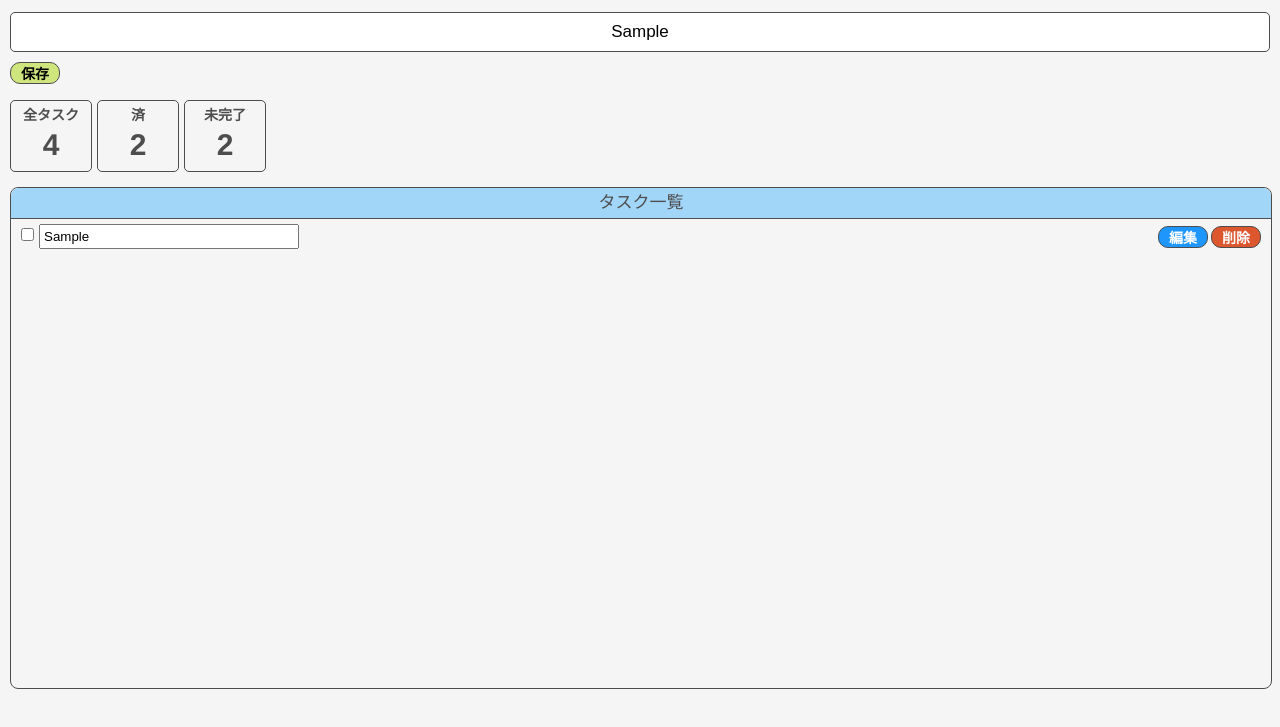
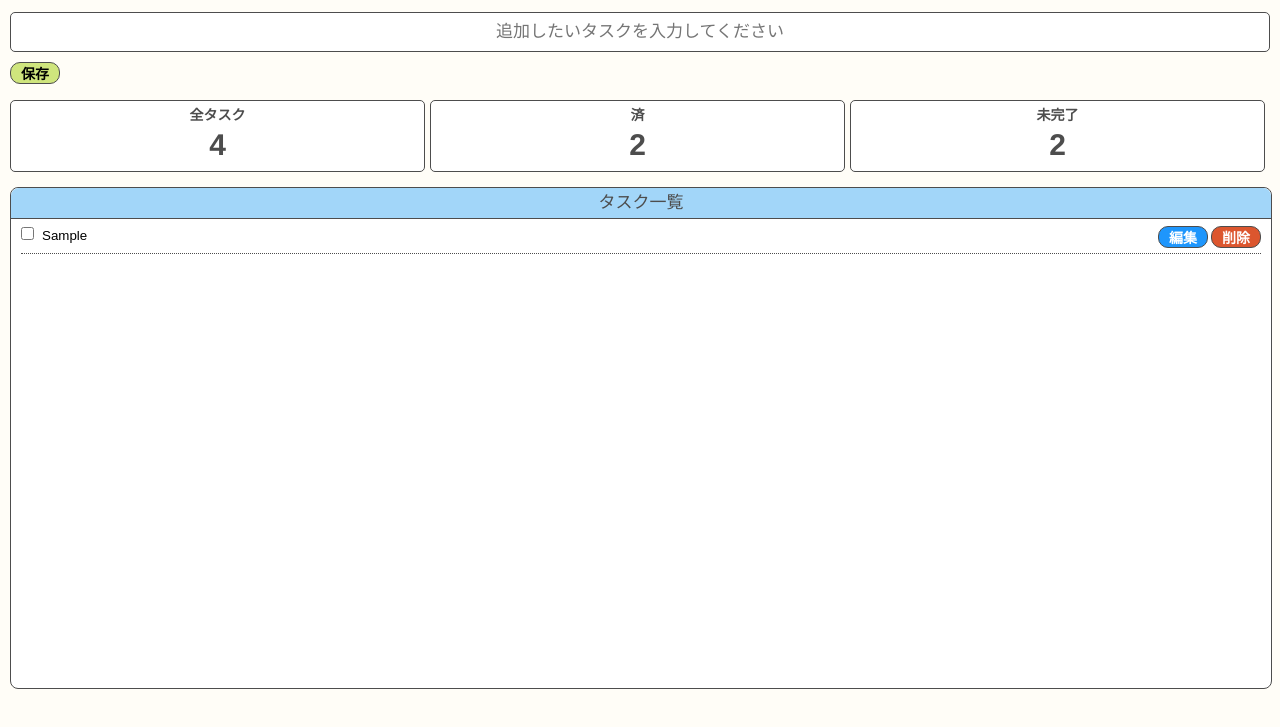
Before and after one commit to yyy-muu/todo-js, a website: page app/index.html in a window 1280 px wide. Both pictures are taken after typing "Sample" into the empty fields and a click on the input "保存". Shown: the part 53-780 px from the top of the page. Drawn offline with Linux system fonts and the light colour scheme.

Commit message:
Add ToDo create & delete feature

```diff
--- a/app/style.css
+++ b/app/style.css
@@ -7,7 +7,7 @@ body {
 body {
   font: 14px "Helvetica Neue", Helvetica, Arial, sans-serif;
   line-height: 1.4em;
-  background: #f5f5f5;
+  background-color: #fffdf7;
   color: #4d4d4d;
   margin: 0 auto;
 }
@@ -37,12 +37,13 @@ h2 {
 
 .count-panel {
   margin: 15px 5px 5px 0;
-  width: 80px;
+  width: 100%;
   height: 70px;
   border: solid 0.5px #4d4d4d;
   border-radius: 5px;
   text-align: center;
   font-weight: bold;
+  background-color: #fff;
 }
 
 .count-panel span {
@@ -59,6 +60,7 @@ h2 {
 }
 
 .todo-list {
+  background-color: #fff;
   width: 100%;
   height: 500px;
   margin-top: 10px;
@@ -84,18 +86,28 @@ h2 {
   display: flex;
   justify-content: space-between;
   margin: 2px 10px;
+  background-color: #fff;
+  border-bottom: dotted 0.5px #4d4d4d;
 }
 
 .content {
-  padding: 3px 0;
+  padding: 2px 0;
 }
 
 .task-text {
-  width: 250px;
-  height: 15px;
+  width: 270px;
+  height: 20px;
+  outline: none;
+  border: none;
 }
 
-.task-text, .task-checkbox {
+input[type="text"]:focus {
+  outline: 1px solid #1e96fc;
+  border-radius: 3px;
+}
+
+.task-text,
+.task-checkbox {
   padding: 3px;
   margin: 0 5px 0 0;
 }
--- a/app/todo.js
+++ b/app/todo.js
@@ -27,6 +27,7 @@ window.addEventListener("load", () => {
     const taskInputElement = document.createElement("input");
     taskInputElement.classList.add("task-text");
     taskInputElement.type = "text";
+    taskInputElement.setAttribute("readonly", "readonly");
     taskInputElement.value = newTask;
 
     // チャックボックスを追加
@@ -58,5 +59,26 @@ window.addEventListener("load", () => {
     taskElement.appendChild(taskActionsElement);
 
     tasks.appendChild(taskElement);
+
+    // タスク保存後、入力欄をクリアにする
+    input.value = "";
+
+    // タスク編集
+    taskEditElement.addEventListener("click", () => {
+      if (taskEditElement.innerText === "編集") {
+        taskInputElement.removeAttribute("readonly");
+        taskInputElement.focus();
+        taskEditElement.innerText = "保存";
+      } else {
+        taskInputElement.setAttribute("readonly", "readonly");
+        taskEditElement.innerText = "編集";
+      }
+    });
+
+    // タスク削除
+    taskDeleteElement.addEventListener("click", () => {
+      alert("このタスクを削除しますか？");
+      tasks.removeChild(taskElement);
+    });
   });
 });
```
Also changed, not shown: app/index.html (+2 -2 lines).
